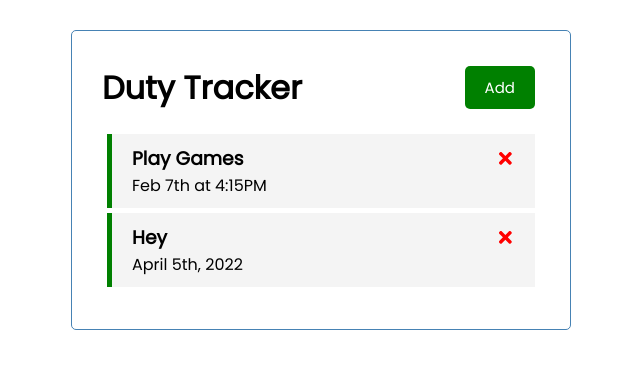
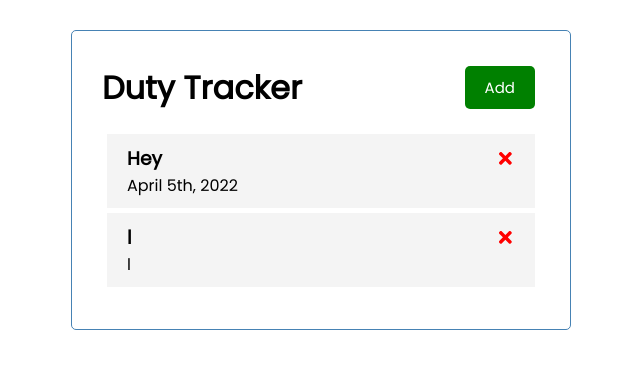
Before and after one commit to alex-budko/daily-duty-tracker, a React (Create React App) app: page / in a window 1280 px wide. Shown: the top 368 px of the page, without its empty margins (319-959 px from the left). Built offline with nearby package versions, Linux system fonts and the light colour scheme; data requests are answered from the project's data file.

Commit message:
added fetch reminder tasks

```diff
--- a/db.json
+++ b/db.json
@@ -1,16 +1,16 @@
 {
   "tasks": [
     {
-      "id": 2,
-      "text": "Play Games",
-      "day": "Feb 7th at 4:15PM",
-      "reminder": true
+      "text": "Hey",
+      "day": "April 5th, 2022",
+      "reminder": false,
+      "id": 3
     },
     {
-      "text": "Hey",
-      "day": "April 5th, 2022",
-      "reminder": true,
-      "id": 3
+      "text": "l",
+      "day": "l",
+      "reminder": false,
+      "id": 4
     }
   ]
 }
--- a/src/App.js
+++ b/src/App.js
@@ -20,6 +20,14 @@
   //Fetch Tasks
   const fetchTasks = async ()=> {
     const res = await fetch('http://localhost:5000/tasks')
+    const data = await res.json()
+
+    return data
+  }
+
+  //Fetch Task
+  const fetchTask = async (id)=> {
+    const res = await fetch(`http://localhost:5000/tasks/${id}`)
     const data = await res.json()
 
     return data
@@ -53,8 +61,21 @@
   }
 
   // Toggle Reminder
-  const toggleReminder = (id) => {
-    setTasks(tasks.map((task)=> task.id === id ? {...task, reminder: !task.reminder} : task))
+  const toggleReminder = async (id) => {
+    const taskToToggle = await fetchTask(id)
+    const updTask = { ...taskToToggle, reminder: !taskToToggle.reminder}
+
+    const res = await fetch(`http://localhost:5000/tasks/${id}`, {
+      method: 'PUT',
+      headers: {
+        'Content-type': 'application/json'
+      },
+      body: JSON.stringify(updTask)
+    })
+
+    const data = await res.json()
+
+    setTasks(tasks.map((task)=> task.id === id ? {...task, reminder: data.reminder} : task))
   }
 
   return (
```
